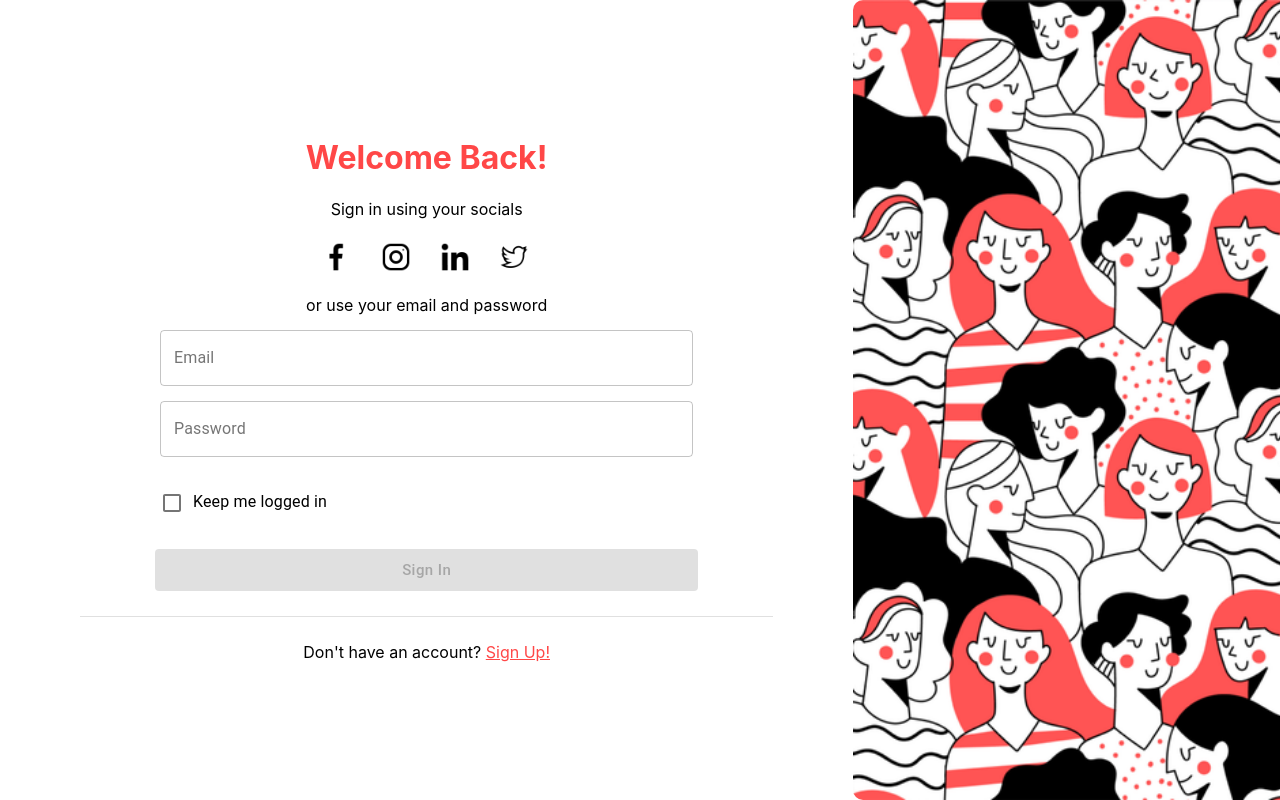
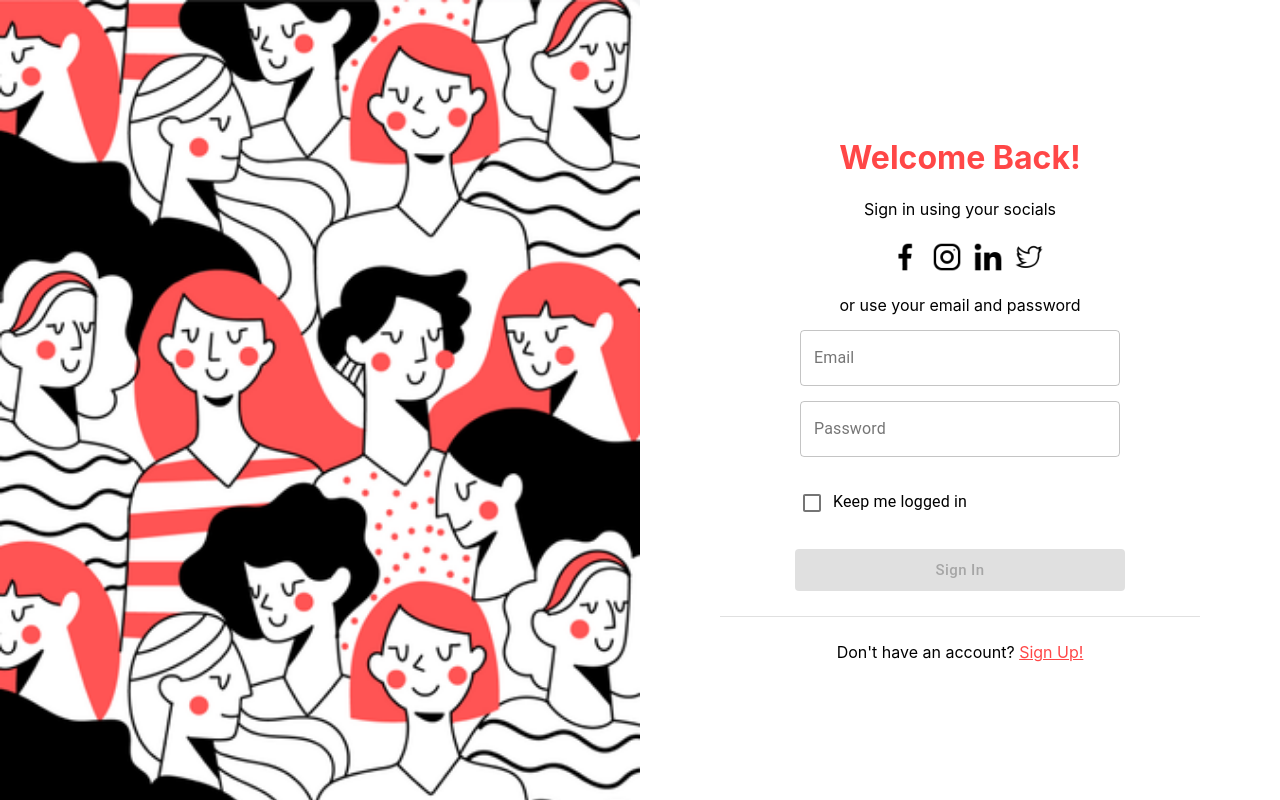
Before and after one commit to cardiffinc/react-login-beta, a React (Create React App) app: page /login in a window 1280 px wide. Built offline with nearby package versions, Linux system fonts and the light colour scheme.

Commit message:
Login WIP

```diff
--- a/src/components/Login/Login.js
+++ b/src/components/Login/Login.js
@@ -17,16 +17,14 @@ const useStyles = makeStyles((theme) => ({
       display: 'flex',
     },
     leftDiv: {
-        margin: '5em',
-    },
-    rightDiv: {
         border: 'none',
         height: '100vh',
-        borderTopLeftRadius: 10,
-        borderBottomLeftRadius: 10,
         backgroundImage: `url(${artwork})`,
         backgroundRepeat: 'no-repeat',
         backgroundSize: 'cover'
+    },
+    rightDiv: {
+        margin: '5em'
     },
     socialGrid: {
         marginTop: 10,
@@ -117,8 +115,13 @@ function Login() {
     return (
         <div className={classes.root}>
             <Grid container alignItems="center">
-                <Grid item xs={8}>
+                <Grid item xs={6}>
                     <div className={classes.leftDiv}>
+
+                    </div>
+                </Grid>
+                <Grid item xs={6}>
+                    <div className={classes.rightDiv}>
                         <h1 className={classes.heading}>
                             Welcome Back!
                         </h1>
@@ -168,11 +171,6 @@ function Login() {
                         </div>
                     </div>
                 </Grid>
-                <Grid item xs={4}>
-                    <div className={classes.rightDiv}>
-
-                    </div>
-                </Grid>
             </Grid>
         </div>
     );
```
